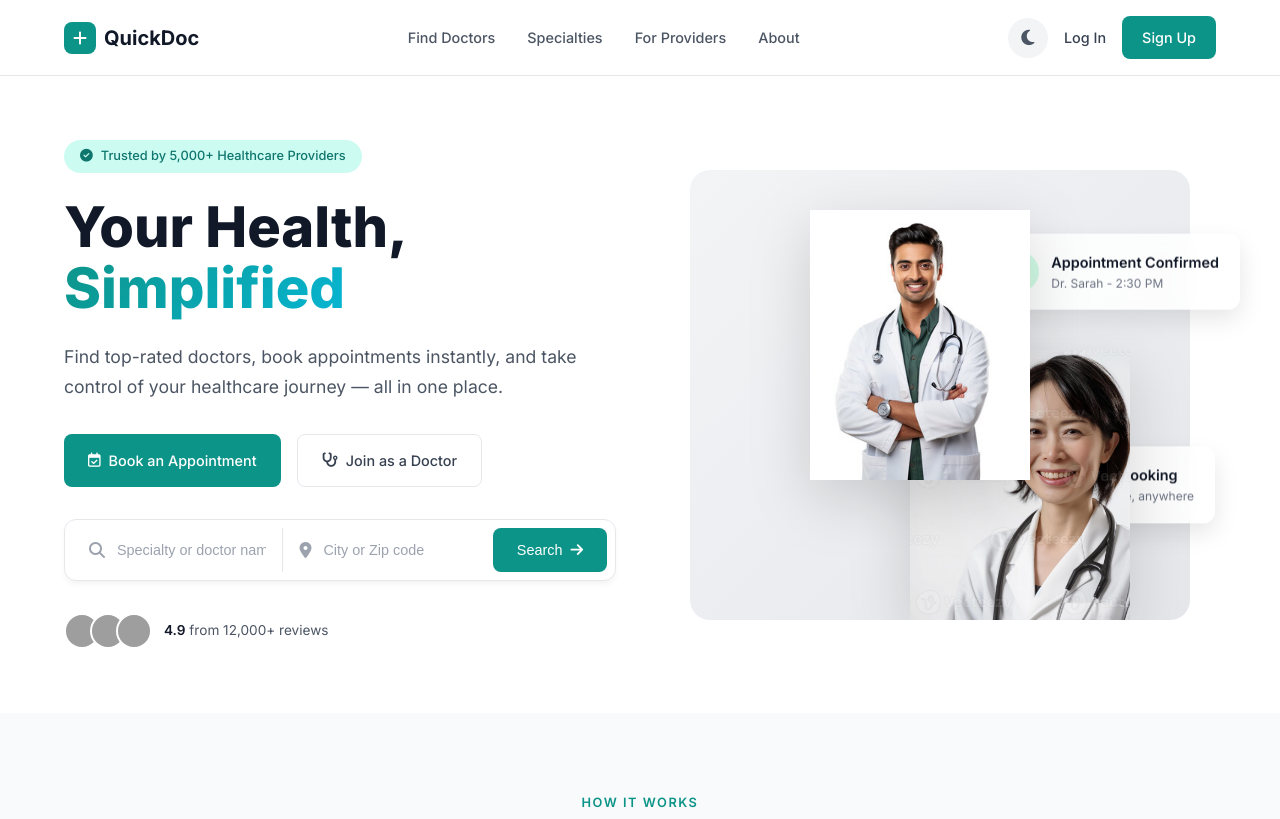
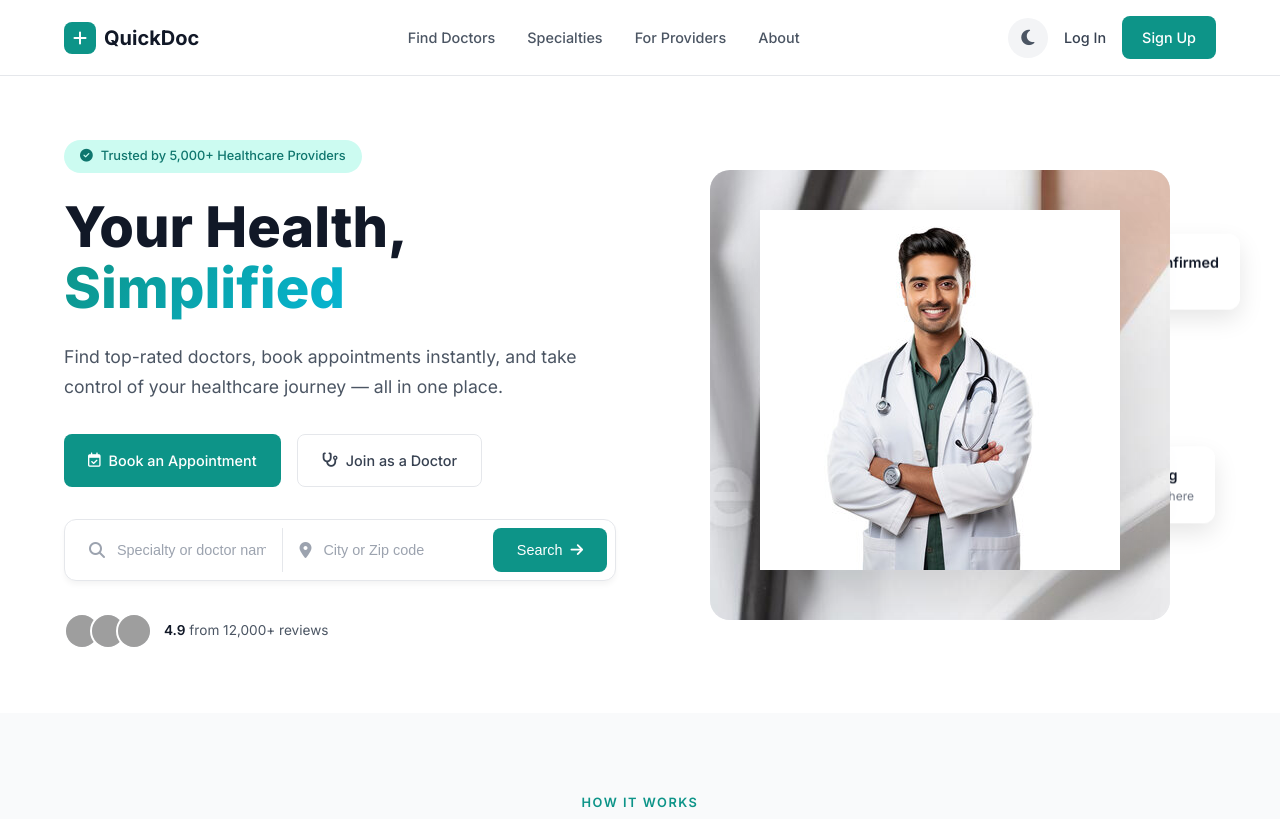
Before and after one commit to raghavathyagaraj/QuickDoc, a Python web app: template src/frontend/templates/index.html in a window 1280 px wide. Shown: the top 819 px of the page. Run offline with Jinja, Linux system fonts and the light colour scheme; the template is opened without the code that fills it, so the values that code supplies are empty; grey boxes are pictures that could not be loaded.

Commit message:
added doc image

```diff
--- a/src/frontend/templates/index.html
+++ b/src/frontend/templates/index.html
@@ -9,55 +9,102 @@
     <!-- AOS Animation Library -->
     <link href="https://unpkg.com/aos@2.3.1/dist/aos.css" rel="stylesheet">
     <style>
+       /* General reset */
 * {
     margin: 0;
     padding: 0;
     box-sizing: border-box;
-            /* ===== Doctors alignment ===== */
+}
+
+/* Body Styling */
+body {
+    font-family: 'Inter', sans-serif;
+    color: #1F2937;
+    background: #ffffff;
+    line-height: 1.6;
+}
+
+/* Hero Section */
+.hero {
+    display: flex;
+    align-items: center;
+    justify-content: space-between;   /* To place text and image on opposite sides */
+    padding: 60px 5%;                  /* Adjust the padding for spacing */
+}
+
+.hero-text {
+    flex: 1;
+    margin-right: 30px;                /* Spacing between text and image */
+}
+
+.hero-text h1 {
+    font-size: 2rem;
+    font-weight: bold;
+}
+
+.hero-text p {
+    font-size: 1rem;
+    margin-top: 10px;
+}
+
+.book-appointment {
+    padding: 10px 20px;
+    background-color: #0D9488;
+    color: white;
+    border: none;
+    border-radius: 5px;
+    cursor: pointer;
+}
+
+.hero-image-container {
+    flex: 1;
+    display: flex;
+    justify-content: center;
+    align-items: center;
 }
 
 .hero-image {
     position: relative;
-    width: 460px;
+    width: 100%;
+    max-width: 460px;
     height: 420px;
     background: #eef1f4;
     border-radius: 30px;
     overflow: hidden;
 }
 
+/* Doctor images container */
 .doctors-img {
     position: relative;
     width: 100%;
     height: 100%;
+    display: flex;
+    justify-content: center;
+    align-items: center;
 }
 
 .doctor-img {
     position: absolute;
-    width: 220px;
-    height: 270px;
     object-fit: cover;
-    filter: drop-shadow(0 18px 30px rgba(0,0,0,0.15));
-}
-
-/* upper doctor */
+    filter: drop-shadow(0 18px 30px rgba(0, 0, 0, 0.15));
+}
+
+/* Upper doctor image positioning */
 .doctor-top {
     top: 40px;
-    left: 120px;
+    left: 50%;
+    transform: translateX(-50%);
     z-index: 2;
 }
 
-/* lower doctor */
+/* Lower doctor image positioning */
 .doctor-bottom {
     bottom: 0;
-    left: 220px;
+    left: 50%;
+    transform: translateX(-50%);
     z-index: 1;
 }
 
-.hero-image-container {
-    display: flex;
-    justify-content: center;
-    align-items: center;
-}
 
 
 
```
Lines whose indentation alone changed are shown as unchanged.
